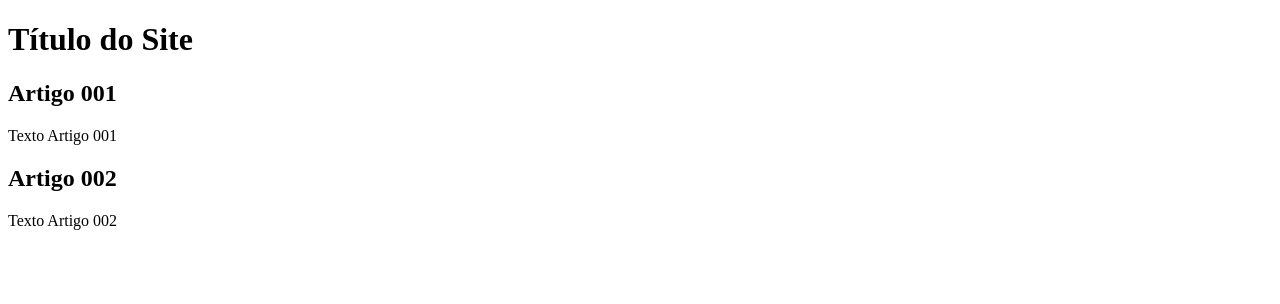
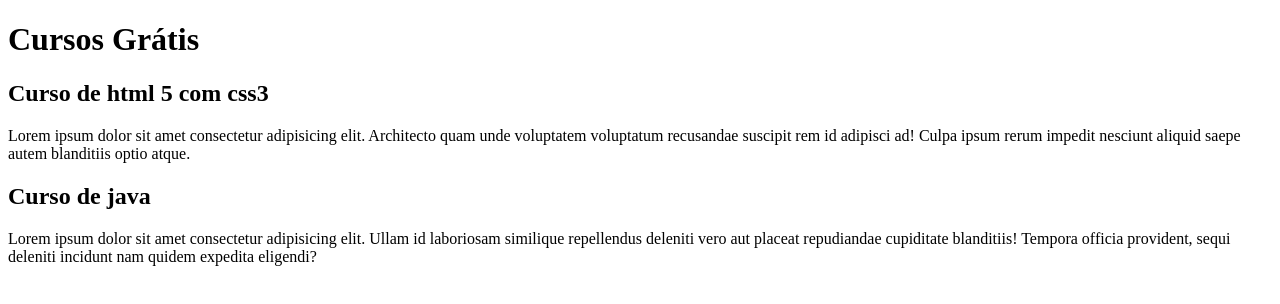
Before and after one commit to JefersonMelhor/Projetosite, a plain HTML site: page Index.html in a window 1280 px wide. Drawn offline with Linux system fonts and the light colour scheme.

Commit message:
Comecei a escrever o conteúdo

```diff
--- a/Index.html
+++ b/Index.html
@@ -9,15 +9,15 @@
 <body>
     <main>
         <header>
-            <h1>Título do Site</h1>
+            <h1>Cursos Grátis</h1>
         </header>
         <article>
-            <h2>Artigo 001</h2>
-            <p>Texto Artigo 001</p>
+            <h2>Curso de html 5 com css3</h2>
+            <p>Lorem ipsum dolor sit amet consectetur adipisicing elit. Architecto quam unde voluptatem voluptatum recusandae suscipit rem id adipisci ad! Culpa ipsum rerum impedit nesciunt aliquid saepe autem blanditiis optio atque.</p>
         </article>
         <article>
-            <h2>Artigo 002</h2>
-            <p>Texto Artigo 002</p>
+            <h2>Curso de java</h2>
+            <p>Lorem ipsum dolor sit amet consectetur adipisicing elit. Ullam id laboriosam similique repellendus deleniti vero aut placeat repudiandae cupiditate blanditiis! Tempora officia provident, sequi deleniti incidunt nam quidem expedita eligendi?</p>
         </article>
     </main>
 </body>
```
